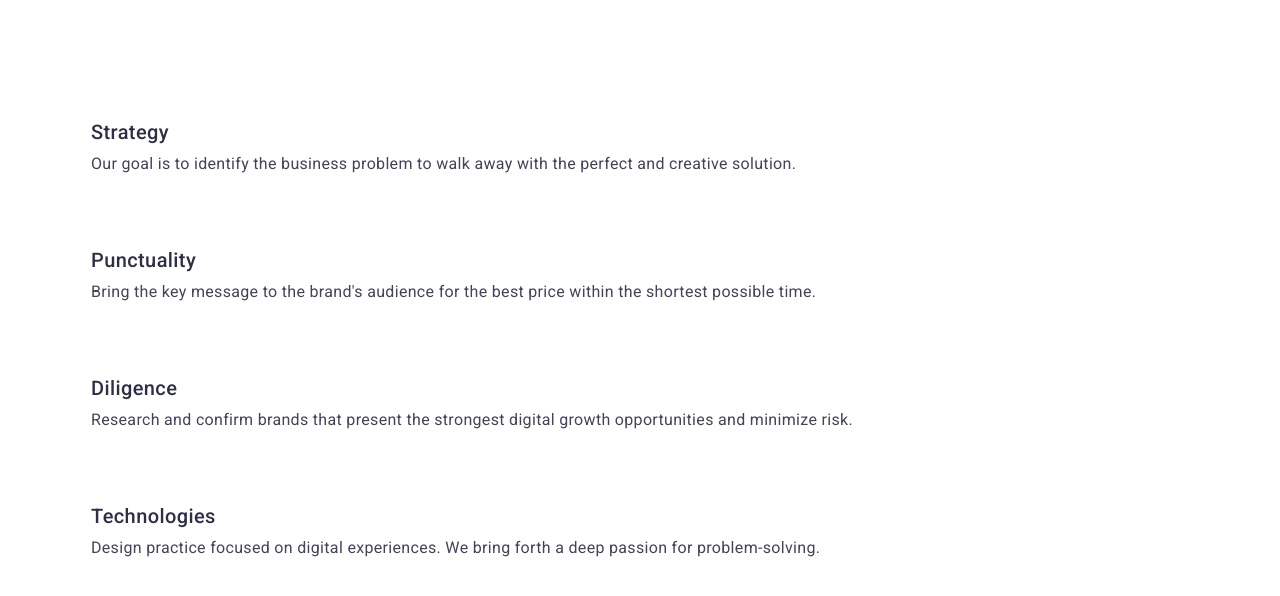
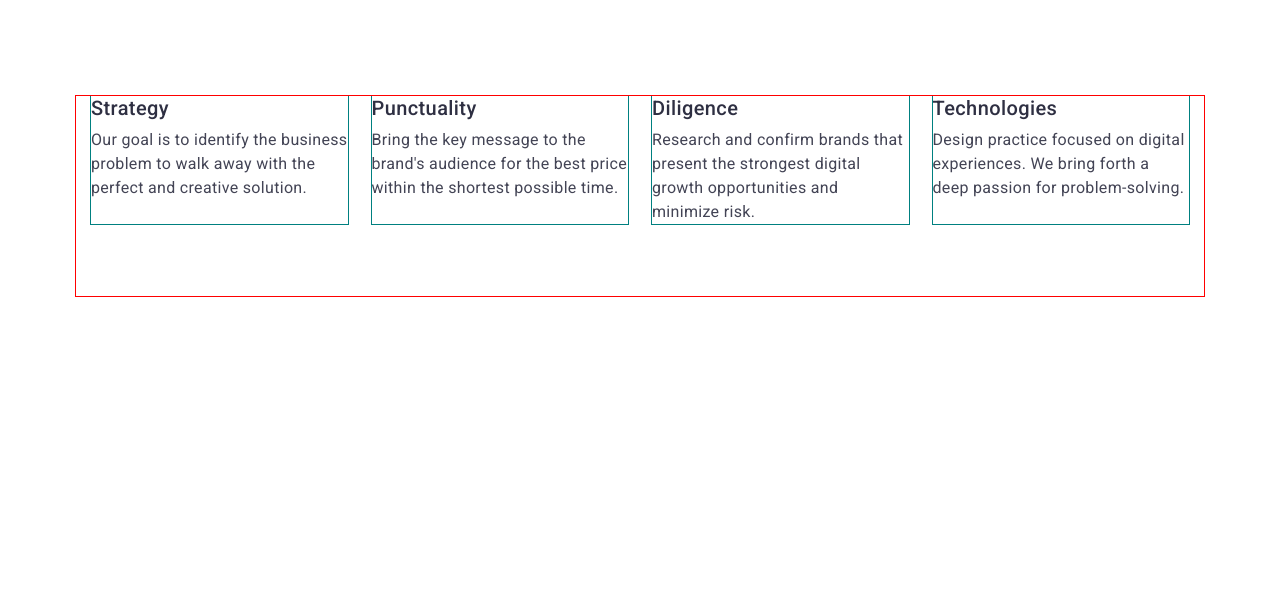
Before and after one commit to OlenaKovalenko/goit-markup-hw-07, a plain HTML site: page index.html in a window 1280 px wide. Drawn offline with nearby package versions, Linux system fonts and the light colour scheme.

Commit message:
Chenge media.css

```diff
--- a/css/media.css
+++ b/css/media.css
@@ -15,6 +15,19 @@
 @media screen and (min-width: 768px) {
   .container {
     max-width: 738px;
+    /* padding-top: 96px;
+    padding-bottom: 96px; */
+  }
+
+  .advantages-list {
+    width: 100%;
+    display: flex;
+    flex-wrap: wrap;
+    gap: 24px;
+  }
+
+  .advantages-item {
+    width: calc((100% - 24px) / 2);
   }
 }
 
@@ -22,4 +35,15 @@
   .container {
     max-width: 1128px;
   }
+
+  .advantages-list {
+    width: 100%;
+
+    display: flex;
+    flex-wrap: wrap;
+  }
+
+  .advantages-item {
+    width: calc((100% - 72px) / 4);
+  }
 }
--- a/css/styles.css
+++ b/css/styles.css
@@ -51,7 +51,7 @@ button {
   margin: 0 auto;
   display: flex;
   flex-wrap: wrap;
-  /* outline: 1px solid red; */
+  outline: 1px solid red;
 }
 
 .list {
@@ -78,8 +78,8 @@ button {
 /**=============== COMPONENTS================== */
 
 .section {
-  padding-top: 120px;
-  padding-bottom: 120px;
+  padding-top: 96px;
+  padding-bottom: 96px;
 }
 
 .section-title {
@@ -298,11 +298,15 @@ button {
 }
 
 .advantages-list {
-  gap: 72px;
+  width: 100%;
+  display: flex;
+  flex-wrap: wrap;
+  gap: 24px;
 }
 
 .advantages-item {
   flex-basis: calc((100% -3 * 24px) / 4);
+  outline: 1px solid teal;
 }
 
 .advantages-wrapper {
```
